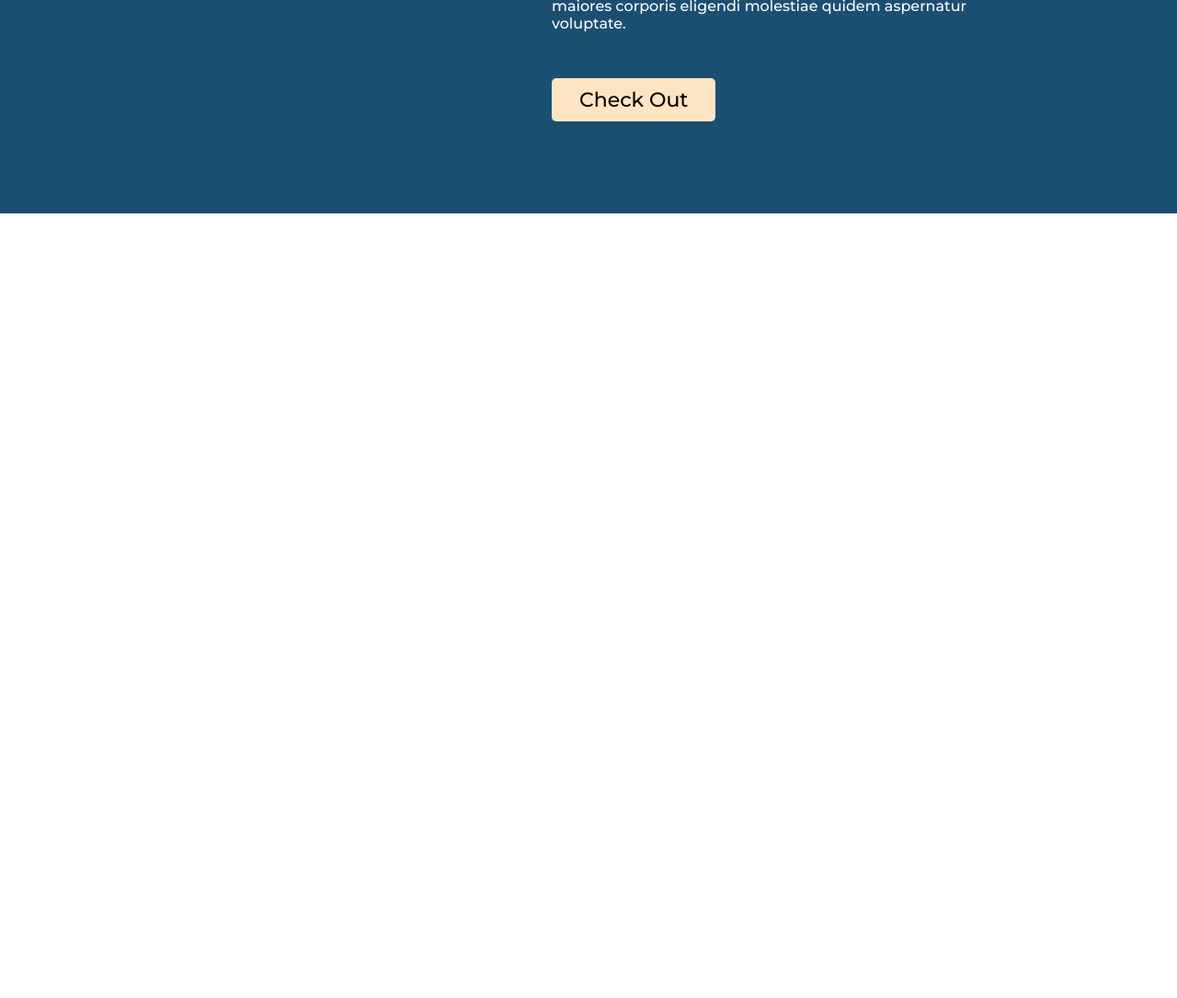
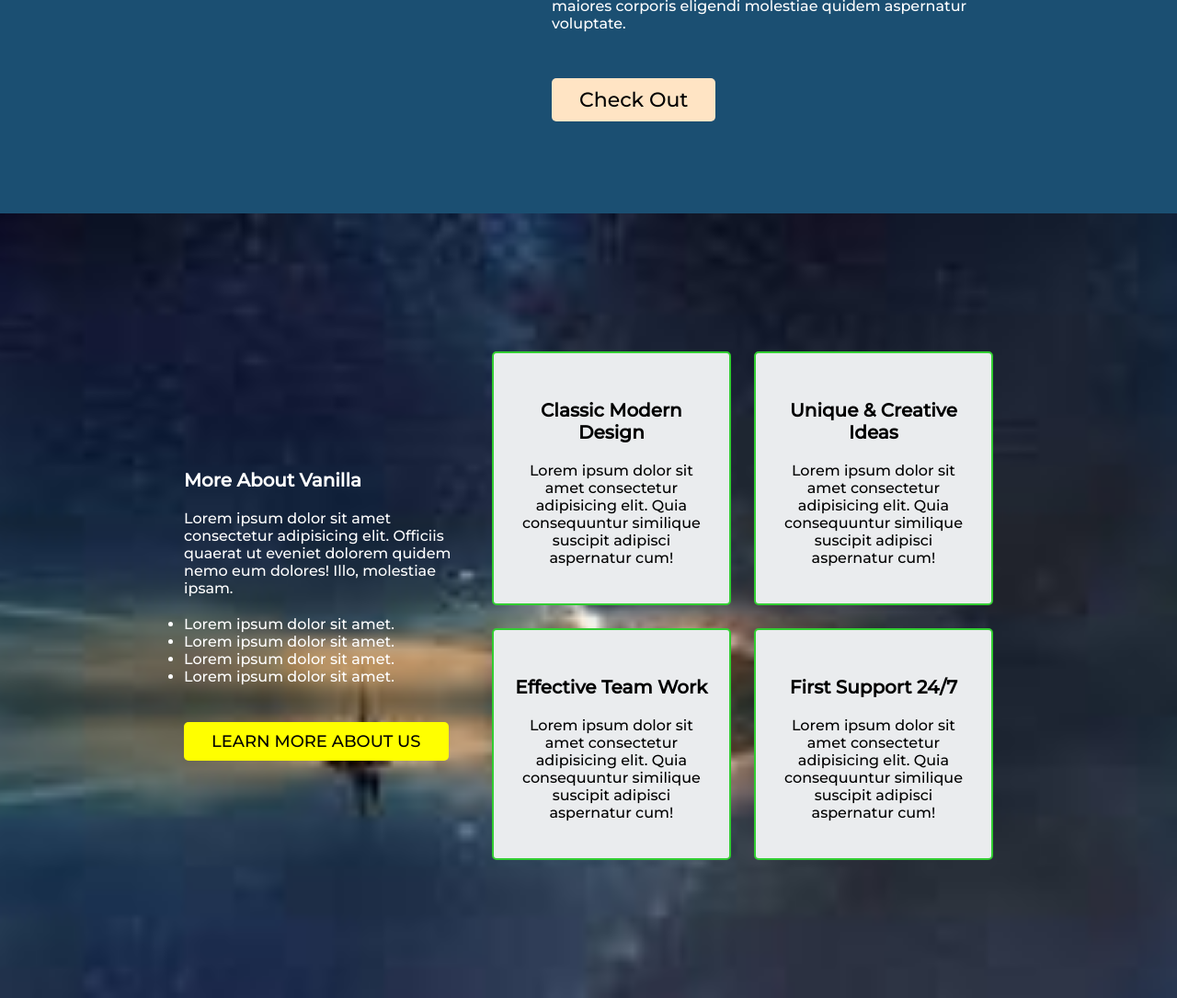
Before and after one commit to Kallol-png/Responsive-website-html-css, a plain HTML site: page index.html in a window 1280 px wide. Shown: the part 2304-3389 px from the top of the page at 92% size. Before the commit the page ends 2536 px from the top, so only its background shows below. Drawn offline with Linux system fonts and the light colour scheme; a web font is replaced by a local one.

Commit message:
about section code

```diff
--- a/index.html
+++ b/index.html
@@ -81,6 +81,41 @@
                 </div>
             </div>
         </section>
+        <!-- Third section code start here -->
+        <section id="third-section">
+            <div id="about-parents">
+                <div class="more-about-vanilla">
+                    <h4>More About Vanilla</h4>
+                    <p>Lorem ipsum dolor sit amet consectetur adipisicing elit. Officiis quaerat ut eveniet dolorem quidem nemo eum dolores! Illo, molestiae ipsam.</p>
+                    <ul>
+                        <li>Lorem ipsum dolor sit amet.</li>
+                        <li>Lorem ipsum dolor sit amet.</li>
+                        <li>Lorem ipsum dolor sit amet.</li>
+                        <li>Lorem ipsum dolor sit amet.</li>
+                    </ul>
+                    <a href="#">LEARN MORE ABOUT US</a>
+                </div>
+                <div class="about-single-item-parent">
+                    <div class="about-single-item">
+                        <h4>Classic Modern Design</h4>
+                        <p>Lorem ipsum dolor sit amet consectetur adipisicing elit. Quia consequuntur similique suscipit adipisci aspernatur cum!</p>
+                    </div>
+                    <div class="about-single-item">
+                        <h4>Unique & Creative Ideas</h4>
+                        <p>Lorem ipsum dolor sit amet consectetur adipisicing elit. Quia consequuntur similique suscipit adipisci aspernatur cum!</p>
+                    </div>
+                    <div class="about-single-item">
+                        <h4>Effective Team Work</h4>
+                        <p>Lorem ipsum dolor sit amet consectetur adipisicing elit. Quia consequuntur similique suscipit adipisci aspernatur cum!</p>
+                    </div>
+                    <div class="about-single-item">
+                        <h4>First Support 24/7</h4>
+                        <p>Lorem ipsum dolor sit amet consectetur adipisicing elit. Quia consequuntur similique suscipit adipisci aspernatur cum!</p>
+                    </div>
+
+                </div>
+            </div>
+        </section>
     </main>
 
 </body>
--- a/style.css
+++ b/style.css
@@ -170,6 +170,60 @@ header{
     margin-top: 50px;
 
 }
+/* third section of main tag code start here */
+#third-section{
+    background-image: url(image/images.jpg);
+    background-repeat: no-repeat;
+    background-position: center center;
+    background-size: cover;
+    color: white;
+    padding: 150px 0;
+}
+#about-parents{
+    display: flex;
+    justify-content: space-between;
+    align-items: center;
+    gap: 30px;
+    margin-left: 200px;
+    margin-right: 200px;
+
+}
+.more-about-vanilla h4{
+    font-size: 20px;
+    margin: 20px 0;
+}
+.more-about-vanilla ul{
+    margin: 20px 0;
+}
+.more-about-vanilla a{
+    text-decoration: none;
+    padding: 10px 30px;
+    background-color: yellow;
+    color: black;
+    font-size: 18px;
+    display: inline-block;
+    margin-top: 20px;
+    border-radius: 5px;
+}
+.about-single-item-parent{
+    display: grid;
+    grid-template-columns: repeat(2,1fr);
+    grid-gap: 25px
+}
+.about-single-item{
+    background-color: #EAECEE;
+    color: black;
+    text-align: center;
+    padding: 40px 20px;
+    border: 2px solid limegreen;
+    border-radius: 5px;
+
+}
+.about-single-item h4{
+    font-size: 20px;
+    padding: 10px 0 20px 0;
+}
+
 
 /* first section & second section of media query code start */
 @media only screen and (max-width:688px){
@@ -179,6 +233,7 @@ header{
         grid-gap:10px;
         width: 100%;
     }
+    /* smart section code start here */
     #smart-parent{
         margin-left: 30px;
         margin-right: 30px;
@@ -189,6 +244,19 @@ header{
         width: 100%;
         margin-bottom: 50px;
     }
+    /* about section code start here */
+    #about-parents{
+        display: block;
+        margin-left: 30px;
+        margin-right: 30px;
+
+    }
+    .about-single-item-parent{
+        display: grid;
+        grid-template-columns: repeat(1,1fr);
+        grid-gap: 15px;
+        margin-top: 50px;
+    }
 }
 @media only screen and (min-width:689px) and (max-width:1099px){
     #service-parent{
@@ -198,6 +266,7 @@ header{
         width: 100%;
 
     }
+    /* smart section code start here */
     #smart-parent{
         margin-left: 70px;
         margin-right: 70px;
@@ -208,4 +277,17 @@ header{
         width: 100%;
         margin-bottom: 70px;
     }
+     /* about section code start here */
+     #about-parents{
+        display: block;
+        margin-left: 70px;
+        margin-right: 70px;
+
+    }
+    .about-single-item-parent{
+        display: grid;
+        grid-template-columns: repeat(1,1fr);
+        grid-gap: 20px;
+        margin-top: 50px;
+    }
 }
```
Also changed, not shown: image/360_F_3066361700_KQbxttYdxWHsH3S6bYCD47NvVGdTL2xV.jpg (added), image/images.jpg (added).
